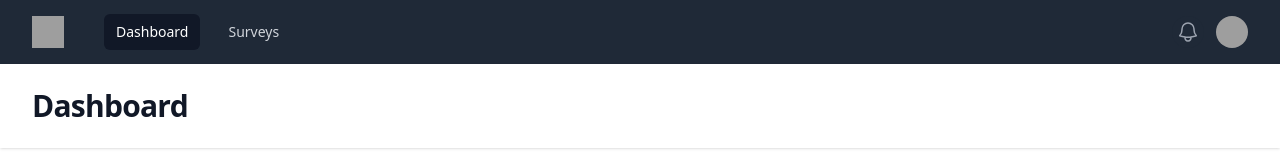
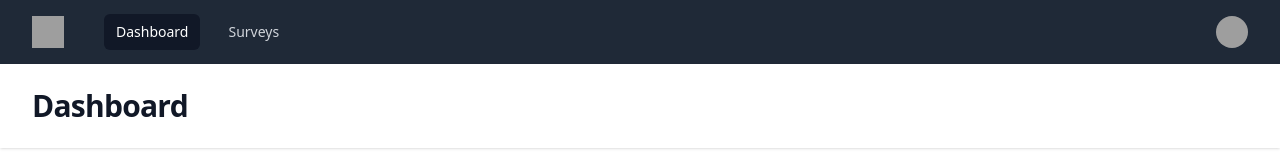
Before and after one commit to analyst15/SurveyApp, a Vue app in the folder vue/: page /dashboard in a window 1280 px wide. Shown: the top 160 px of the page. Built offline with nearby package versions, Linux system fonts and the light colour scheme; grey boxes are pictures that could not be loaded.

Commit message:
Remove the bell icon

```diff
--- a/vue/src/components/DefaultLayout.vue
+++ b/vue/src/components/DefaultLayout.vue
@@ -23,11 +23,6 @@
           </div>
           <div class="hidden md:block">
             <div class="ml-4 flex items-center md:ml-6">
-              <button type="button" class="relative rounded-full bg-gray-800 p-1 text-gray-400 hover:text-white focus:outline-none focus:ring-2 focus:ring-white focus:ring-offset-2 focus:ring-offset-gray-800">
-                <span class="absolute -inset-1.5" />
-                <span class="sr-only">View notifications</span>
-                <BellIcon class="h-6 w-6" aria-hidden="true" />
-              </button>
 
               <!-- Profile dropdown -->
               <Menu as="div" class="relative ml-3">
@@ -41,7 +36,7 @@
                 <transition enter-active-class="transition ease-out duration-100" enter-from-class="transform opacity-0 scale-95" enter-to-class="transform opacity-100 scale-100" leave-active-class="transition ease-in duration-75" leave-from-class="transform opacity-100 scale-100" leave-to-class="transform opacity-0 scale-95">
                   <MenuItems class="absolute right-0 z-10 mt-2 w-48 origin-top-right rounded-md bg-white py-1 shadow-lg ring-1 ring-black ring-opacity-5 focus:outline-none">
                     <MenuItem v-slot="{ active }">
-                      <a @click="logout" :class="['block px-4 py-2 text-sm text-gray-700']">Sign Out</a>
+                      <a @click="logout" :class="['block px-4 py-2 text-sm text-gray-700 cursor-pointer']">Sign Out</a>
                     </MenuItem>
                   </MenuItems>
                 </transition>
@@ -73,14 +68,9 @@
               <div class="text-base font-medium leading-none text-white">{{ user.name }}</div>
               <div class="text-sm font-medium leading-none text-gray-400">{{ user.email }}</div>
             </div>
-            <button type="button" class="relative ml-auto flex-shrink-0 rounded-full bg-gray-800 p-1 text-gray-400 hover:text-white focus:outline-none focus:ring-2 focus:ring-white focus:ring-offset-2 focus:ring-offset-gray-800">
-              <span class="absolute -inset-1.5" />
-              <span class="sr-only">View notifications</span>
-              <BellIcon class="h-6 w-6" aria-hidden="true" />
-            </button>
           </div>
           <div class="mt-3 space-y-1 px-2">
-            <DisclosureButton :key="item.name" as="a" @click="logout" class="block rounded-md px-3 py-2 text-base font-medium text-gray-400 hover:bg-gray-700 hover:text-white">Sign Out</DisclosureButton>
+            <DisclosureButton as="a" @click="logout" class="block rounded-md px-3 py-2 text-base font-medium text-gray-400 hover:bg-gray-700 hover:text-white cursor-pointer">Sign Out</DisclosureButton>
           </div>
         </div>
       </DisclosurePanel>
```
